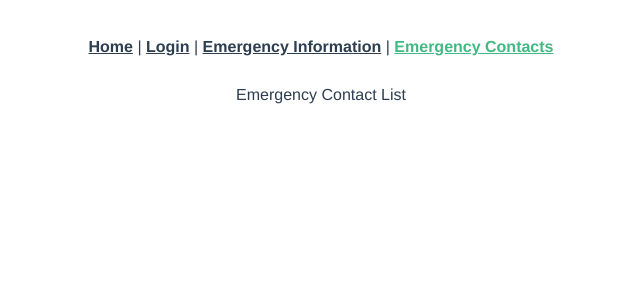
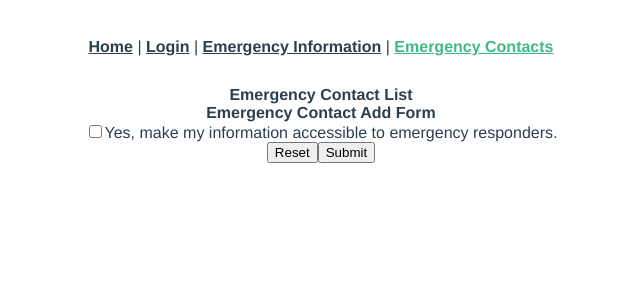
Before and after one commit to psu-oit-capstone/emp-front-end, a Vue app: page /emergency-contacts in a window 1280 px wide. Shown: the top 300 px of the page, without its empty margins (319-959 px from the left). Built offline with nearby package versions, Linux system fonts and the light colour scheme.

Commit message:
Can add stuff to an updatable list

```diff
--- a/src/components/EmergencyContact.vue
+++ b/src/components/EmergencyContact.vue
@@ -3,15 +3,13 @@
 
 
 
-        <div class="row">
-            <input id="checkbox" name="checkbox" type="checkbox" v-model="checked"/>
-            <p class="label">This box signifies you want to be pestered in perpetuity.</p>
+        <div>
+            <input type="checkbox" name="register-checkbox" v-model="regbox" v-bind:id="regbox"/>
+            <label for="regbox">Yes, make my information accessible to emergency responders.</label>
         </div>
-
-
         <!-- Buttons are here -->
         <button type="button" v-on:click="reset()">Reset</button>
-        <button type="button" v-on:click="submit()">Submit</button><br><br>
+        <button type="button" v-on:click="$emit('emerg-info', regbox)">Update</button><br><br>
     </div>
 </template>
 
@@ -19,18 +17,15 @@
     export default {
         name: "EmergencyContact",
 
-        //This is for button clicks
-        methods: {
-            submit() {
-                //replace with functionality
-                console.log("data submitted: User registration value is ", this.regbox); // eslint-disable-line no-console
-            },
-            reset() {
-                //replace with functionality
-                this.regbox = false;
-                console.log("data reset: registration flag is ", this.regbox); // eslint-disable-line no-console
-            }
+        data: function() { return {
+            //Hold data for input fields here like this if it needs to be mutated
+            regbox: {type: Boolean, default: false},
         }
+        },
+        //This initializes the above declarations
+        created: function() {
+                this.regbox = false
+        },
     }
 
 </script>
--- a/src/views/EmergencyContactList.vue
+++ b/src/views/EmergencyContactList.vue
@@ -1,19 +1,56 @@
 <template>
     <div id="emergency-contacts">
-        Emergency Contact List
+        <b>Emergency Contact List</b>
+        <div class="contact-list">
+            <li v-for="contact in contacts">
+                {{ contact }} <br><br>
+            </li>
+        </div>
 
+        <b>Emergency Contact Add Form</b>
+        <div class="contact-form">
+            <div>
+                <input type="checkbox" name="register-checkbox" v-model="regbox" v-bind:id="regbox"/>
+                <label for="regbox">Yes, make my information accessible to emergency responders.</label>
+            </div>
+            <!-- Buttons are here -->
+            <button type="button" v-on:click="reset()">Reset</button>
+            <button type="button" v-on:click="submit()">Submit</button><br><br>
+        </div>
     </div>
 </template>
 
 <script>
-    import EmergencyContact from '@/components/EmergencyContact.vue'
-
 
     export default {
         name: "EmergencyContactList",
-        components: {
-            EmergencyContact,
-        }
+
+        //This is for button clicks
+        methods: {
+            submit() {
+                //replace with functionality
+                this.contacts.push(this.regbox);
+                console.log("data submitted: User registration value is ", this.regbox); // eslint-disable-line no-console
+            },
+            reset() {
+                //replace with functionality
+                this.regbox = false;
+                console.log("data reset: registration flag is ", this.regbox); // eslint-disable-line no-console
+            },
+        },
+
+
+        //This runs on instance creation
+        data: function() { return {
+            //Hold data for input fields here like this if it needs to be mutated
+            contacts: [],
+            regbox: {type: Boolean, default: false},
+        }},
+        //This initializes the above declarations
+        created: function() {
+            //This is one way to handle massive text blobs in a template but is not strictly necessary
+            this.regbox = false
+        },
     }
 </script>
 
```
